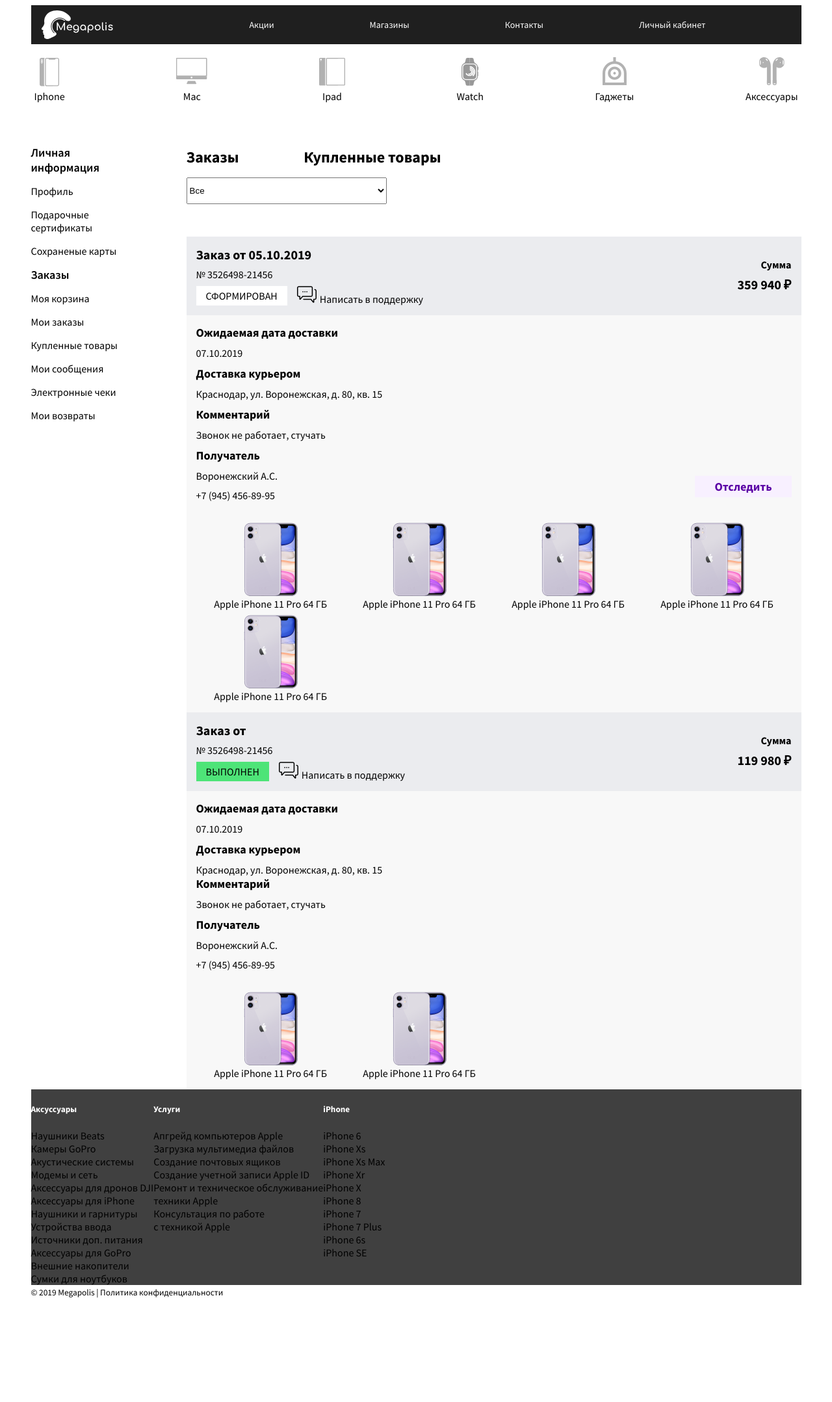
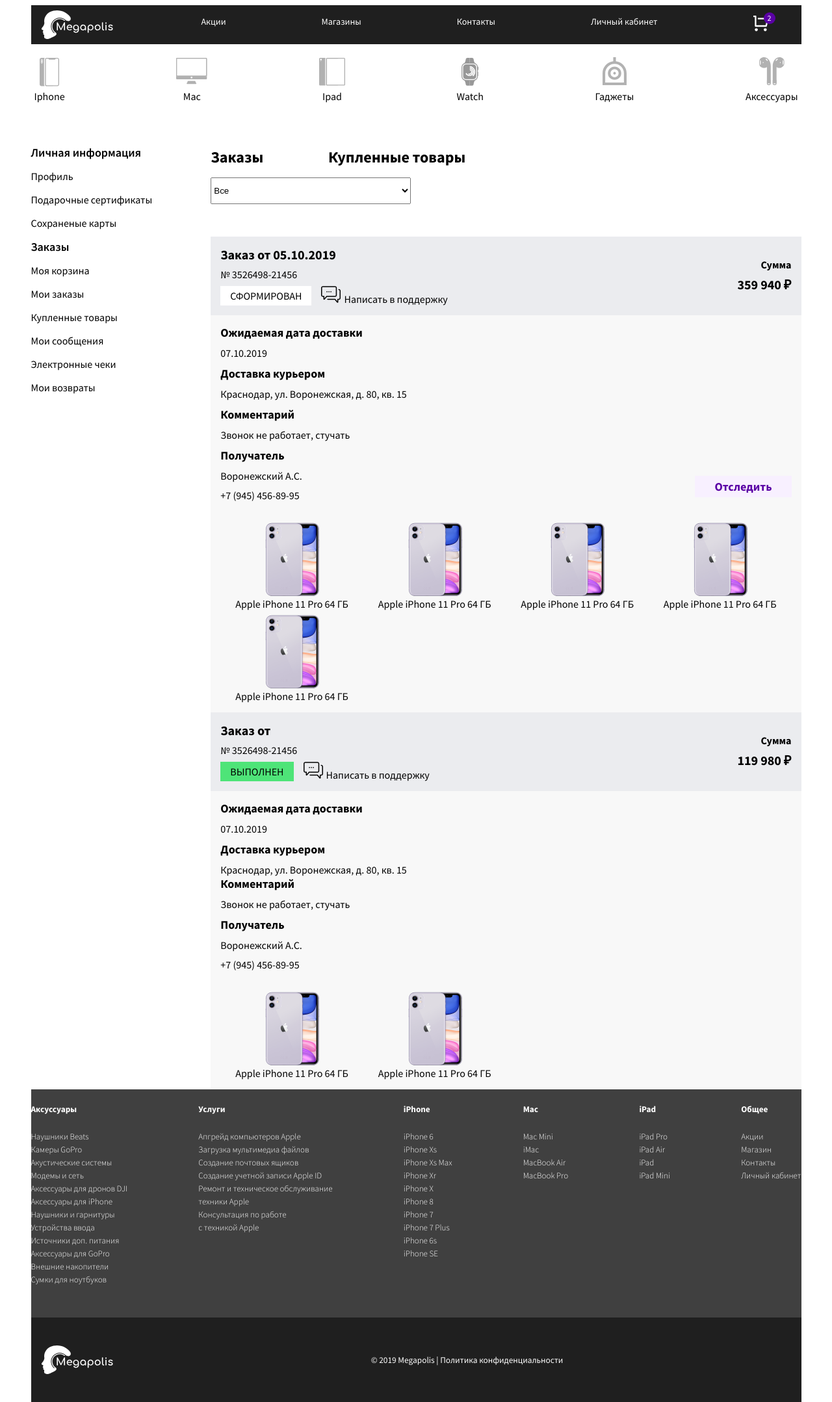
Before and after one commit to glimmerald/megapolis-test, a website: page app/index.html in a window 1280 px wide. Shown: the whole page at 65% size. Before the commit the page ends 2005 px from the top, so only its background shows below. Drawn offline with Linux system fonts and the light colour scheme.

Commit message:
add footer and cart

```diff
--- a/app/index.html
+++ b/app/index.html
@@ -5,6 +5,7 @@
     <title>Megapolis</title>
     <link rel="stylesheet" href="css/style.min.css">
 </head>
+
 <body>
 <div class="container">
     <header class="header">
@@ -15,9 +16,10 @@
                 <li><a href="#">Магазины</a></li>
                 <li><a href="#">Контакты</a></li>
                 <li><a href="#">Личный кабинет</a></li>
-                <li><a class="basket" href="#">
-                    <!--                        <div class="basket-counter">2</div>-->
-                </a></li>
+                <div class="cart">
+                    <img src="img/cart-icon.svg" alt="">
+                    <div class="cart-circle">2</div>
+                </div>
             </ul>
         </nav>
     </header>
@@ -217,13 +219,40 @@
                 </ul>
 
             </div>
+            <div class="footer-column">
+                <h5 class="column-title">Mac</h5>
+                <ul>
+                    <li><a name="#" href="#">Mac Mini</a></li>
+                    <li><a name="#" href="#">iMac</a></li>
+                    <li><a name="#" href="#">MacBook Air</a></li>
+                    <li><a name="#" href="#">MacBook Pro</a></li>
+                </ul>
+            </div>
+            <div class="footer-column">
+                <h5 class="column-title">iPad</h5>
+                <ul>
+                    <li><a name="#" href="#">iPad Pro</a></li>
+                    <li><a name="#" href="#">iPad Air</a></li>
+                    <li><a name="#" href="#">iPad</a></li>
+                    <li><a name="#" href="#">iPad Mini</a></li>
+                </ul>
+            </div>
+            <div class="footer-column">
+                <h5 class="column-title">Общее</h5>
+                <ul>
+                    <li><a name="#" href="#">Акции</a></li>
+                    <li><a name="#" href="#">Магазин</a></li>
+                    <li><a name="#" href="#">Контакты</a></li>
+                    <li><a name="#" href="#">Личный кабинет</a></li>
+                </ul>
+            </div>
         </div>
         <div class="footer-logo-small-socials">
-            <a href="#" class="footer-logo"></a>
+            <a href="#" class="logo"></a>
             <small> © 2019 Megapolis | Политика конфиденциальности</small>
             <ul class="footer-socials">
                 <li>
-                    <a href="#" class="footer-social"></a>
+                    <a href="#" class="footer-social-inst"></a>
                 </li>
                 <li>
                     <a href="#" class="footer-social"></a>
--- a/app/scss/style.scss
+++ b/app/scss/style.scss
@@ -25,6 +25,7 @@
 
   li + li {
     margin-left: 147px;
+    white-space: nowrap;
   }
 }
 
@@ -39,11 +40,23 @@
   width: 144px;
   margin-left: 13px;
 }
-
-.basket {
-  background: url("../img/basket-icon.svg") no-repeat;
-  width: 25px;
-  height: 25px;
+.cart {
+  position: relative;
+  margin-left: 147px;
+  margin-right: 50px;
+}
+.cart-circle {
+  position: absolute;
+  width: 18px;
+  height: 18px;
+  right: -10px;
+  top: -5px;
+  border-radius: 50%;
+  background: $violet;
+  color: #fff;
+  font-size: 12px;
+  line-height: 18px;
+  text-align: center;
 }
 
 .products-menu {
@@ -75,13 +88,14 @@
   font-size: 18px;
   line-height: 23px;
   margin: 15px 0;
+  white-space: nowrap;
 }
 
 .private-info-list,
 .orders-list {
   font-size: 16px;
   line-height: 20px;
-
+  white-space: nowrap;
   li + li {
     margin-top: 16px;
   }
@@ -228,4 +242,27 @@
   background-color: rgba(31,31,31,0.85);
   color: #ffffff;
   display: flex;
+  justify-content: space-between;
+  padding-bottom: 50px;
 }
+.footer-column a{
+  color: #ffffff;
+  font-size: 13px;
+  line-height: 16px;
+  font-style: normal;
+  font-weight: 300;
+}
+
+.footer-logo-small-socials {
+  height: 130px;
+  background-color: $header-grey;
+  display: flex;
+  justify-content: space-between;
+  align-items: center;
+  color: #ffffff;
+}
+.footer-social-inst {
+  background: url(../img/social-instagram-icon.svg) no-repeat;
+  width: 40px;
+  height: 40px;
+}
```
Also changed, not shown: app/css/style.min.css, app/img/cart-icon.svg (renamed from app/img/basket-icon.svg), app/img/social-facebook-icon.svg (added), app/img/social-instagram-icon.svg (added), app/img/social-vk-icon.svg (added), 2 other files.
